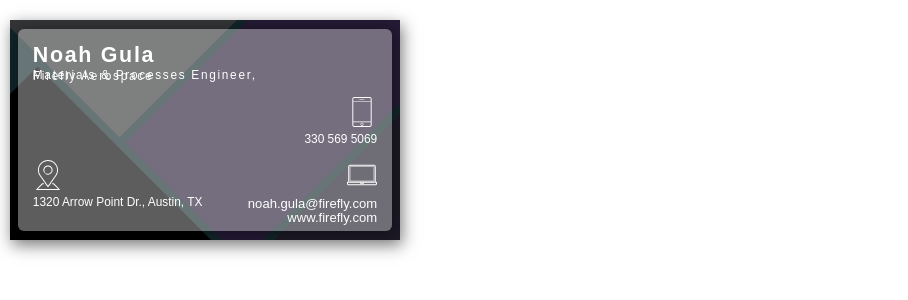
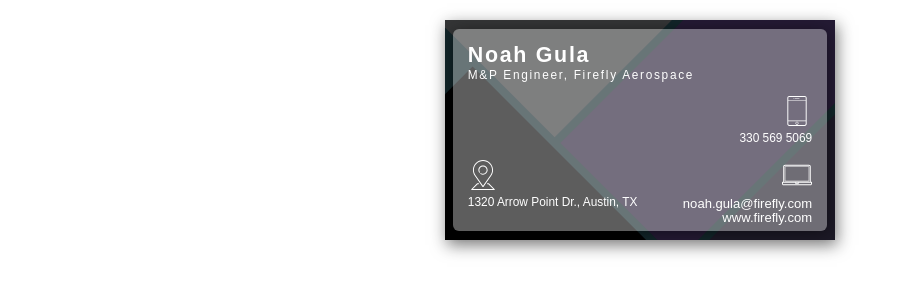
Before and after one commit to nogula/nogula.github.io, a Jekyll site: the page built from businesscard.md, in a window 1280 px wide. Shown: the top 300 px of the page, without its empty margins (0-908 px from the left). Built offline with Jekyll 4.4.1, drawn with Linux system fonts in a browser that asks for light colours.

Commit message:
percantage width

```diff
--- a/_layouts/businesscard.html
+++ b/_layouts/businesscard.html
@@ -8,7 +8,7 @@
     font-family: 'Heebo', sans-serif;
     /* font-family: "Source Sans Pro", sans-serif; */
     background-color: #ffffff;
-    width:410px;
+    width:100%;
   }
 
   a {
@@ -135,12 +135,6 @@
     margin: 2px;
     font-weight: unset;
   }
-
-  .credits {
-    margin-top: 40px;
-    text-align: center;
-    color: #343536;
-  }
 </style>
 
 <body>
@@ -154,7 +148,7 @@
     <div class="info-grid">
       <div class="name">
         <h2>Noah Gula</h2>
-        <h5>Materials & Processes Engineer, Firefly Aerospace</h5>
+        <h5>M&P Engineer, Firefly Aerospace</h5>
       </div>
       <div class="addr">
         <svg xmlns="http://www.w3.org/2000/svg" xmlns:xlink="http://www.w3.org/1999/xlink" version="1.1" id="Layer_1"
@@ -216,7 +210,7 @@
           </g>
         </svg>
         <p class="email"><a href="mailto:noah.gula@firefly.com">noah.gula@firefly.com</a></p>
-        <p class="web"><a href="firefly.com">www.firefly.com</a></p>
+        <p class="web"><a href="https://firefly.com">www.firefly.com</a></p>
       </div>
     </div>
   </div>
```
